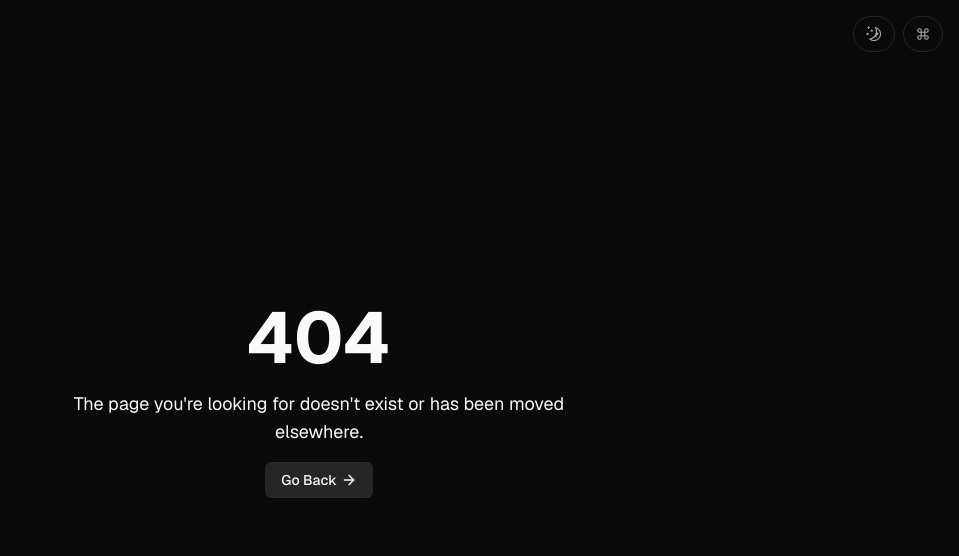
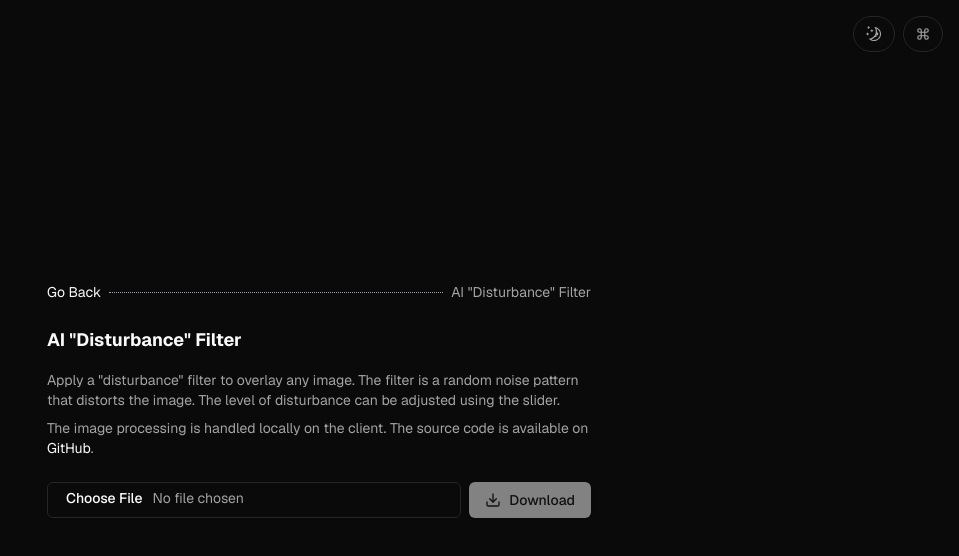
Before and after one commit to dromzeh/dromzeh.dev, a Next.js app: page /tools/ai-disturbance in a window 1280 px wide. Before the commit this address had no page. Shown: the top 556 px of the page, without its empty margins (321-1280 px from the left). Built offline with nearby package versions, Linux system fonts and the light colour scheme.

Commit message:
ai disturbance, consistencies

```diff
--- a/next.config.mjs
+++ b/next.config.mjs
@@ -6,7 +6,9 @@ const nextConfig = {
         remotePatterns: [
             { hostname: "cdn.discordapp.com" },
             { hostname: "i.scdn.co" },
+            { hostname: "cdn.marcel.best" },
         ],
+        unoptimized: true,
     },
     reactStrictMode: true,
     swcMinify: true,
--- a/src/app/posts/[id]/page.tsx
+++ b/src/app/posts/[id]/page.tsx
@@ -54,21 +54,23 @@ async function PostPage({ params: { id } }: Props) {
                         <span className="text-neutral-500">
                             <Link
                                 href="/posts"
-                                className="text-white hover:text-neutral-500 transition-colors duration-150"
+                                className="text-foreground group-hover:text-muted-foreground/50 transition-colors duration-150 hover:cursor-pointer"
                             >
                                 Go Back
                             </Link>
                         </span>
                         <div className="flex-grow border-t border-dotted border-gray-400"></div>
-                        <span className="text-neutral-400">
+                        <span className="text-muted-foreground">
                             {formattedDate}
                         </span>
                     </div>
                     <div className="flex flex-col space-y-2">
-                        <h1 className="text-white text-lg font-semibold">
+                        <h1 className="text-foreground text-lg font-semibold">
                             {post.title}
                         </h1>
-                        <h2 className="text-neutral-400">{post.description}</h2>
+                        <h2 className="text-muted-foreground">
+                            {post.description}
+                        </h2>
                         <p className="text-xs">
                             Estimated read time: {readTime} min
                         </p>
--- a/src/app/posts/page.tsx
+++ b/src/app/posts/page.tsx
@@ -11,14 +11,9 @@ export default function PostsPage() {
         <div className="min-h-screen max-w-xl mx-auto flex items-center justify-center">
             <div className="py-12 px-4 text-sm">
                 <section className="flex flex-col space-y-6 min-w-full">
-                    <PostsDesc />
                     <PostContainer />
                 </section>
             </div>
         </div>
     );
 }
-
-function PostsDesc() {
-    return <div></div>;
-}
--- /dev/null
+++ b/src/app/tools/ai-disturbance/page.tsx
@@ -0,0 +1,61 @@
+import { Metadata } from "next";
+import Link from "next/link";
+import { AIDisturbanceClient } from "~/components/ai-disturbance/client";
+
+export const metadata: Metadata = {
+    title: "ai 'disturbance' tool • dromzeh.dev",
+    metadataBase: new URL("https://dromzeh.dev"),
+};
+
+export default function AIDisturbancePage() {
+    return (
+        <div className="min-h-screen max-w-xl mx-auto flex items-center justify-center">
+            <div className="py-12 px-4 text-sm">
+                <div className="flex flex-col space-y-6">
+                    <div className="flex flex-row space-x-2 items-center justify-between group">
+                        <span className="text-neutral-500">
+                            <Link
+                                href="/"
+                                className="text-foreground group-hover:text-muted-foreground/50 transition-colors duration-150 hover:cursor-pointer"
+                            >
+                                Go Back
+                            </Link>
+                        </span>
+                        <div className="flex-grow border-t border-dotted border-gray-400"></div>
+                        <span className="text-muted-foreground">
+                            AI &quot;Disturbance&quot; Filter
+                        </span>
+                    </div>
+                    <div className="flex flex-col space-y-2">
+                        <h1 className="text-foreground font-bold text-lg mb-2">
+                            AI &quot;Disturbance&quot; Filter
+                        </h1>
+                        <div className="flex flex-col space-y-2">
+                            <p>
+                                Apply a &quot;disturbance&quot; filter to
+                                overlay any image. The filter is a random noise
+                                pattern that distorts the image. The level of
+                                disturbance can be adjusted using the slider.
+                            </p>
+                            <p>
+                                The image processing is handled locally on the
+                                client. The source code is available on{" "}
+                                <Link
+                                    href="https://github.com/dromzeh/dromzeh.dev"
+                                    target="_blank"
+                                    className="text-foreground hover:text-muted-foreground/50 transition-all duration-150"
+                                >
+                                    GitHub
+                                </Link>
+                                .
+                            </p>
+                        </div>
+                    </div>
+                    <section className="flex flex-col space-y-4 mt-2">
+                        <AIDisturbanceClient />
+                    </section>
+                </div>
+            </div>
+        </div>
+    );
+}
--- /dev/null
+++ b/src/components/ai-disturbance/client.tsx
@@ -0,0 +1,119 @@
+"use client";
+
+import { Input } from "../ui/input";
+import { Button } from "../ui/button";
+import { DownloadIcon } from "lucide-react";
+import { useState, useEffect, useCallback } from "react";
+import { Skeleton } from "../ui/skeleton";
+import { Slider } from "~/components/ui/slider";
+import Link from "next/link";
+
+export function AIDisturbanceClient() {
+    const [image, setImage] = useState<File | null>(null);
+    const [isProcessing, setIsProcessing] = useState(false);
+    const [disturbanceLevel, setDisturbanceLevel] = useState<number>(5);
+    const [originalImage, setOriginalImage] = useState<string | null>(null);
+
+    const applyDisturbanceFilter = useCallback(() => {
+        if (originalImage) {
+            const img = new Image();
+            img.src = originalImage;
+            img.onload = () => {
+                const canvas = document.createElement("canvas");
+                const ctx = canvas.getContext("2d");
+                if (ctx) {
+                    canvas.width = img.width;
+                    canvas.height = img.height;
+                    ctx.drawImage(img, 0, 0);
+                    const disturbanceImage = new Image();
+                    disturbanceImage.src = "/filter/disturbance.jpg";
+                    disturbanceImage.onload = () => {
+                        ctx.globalAlpha = disturbanceLevel / 100;
+                        ctx.drawImage(
+                            disturbanceImage,
+                            0,
+                            0,
+                            img.width,
+                            img.height,
+                        );
+                        fetch(canvas.toDataURL("image/png"))
+                            .then((res) => res.blob())
+                            .then((blob) => {
+                                setImage(new File([blob], "disturbed.png"));
+                                setIsProcessing(false);
+                            });
+                    };
+                }
+            };
+        }
+    }, [originalImage, disturbanceLevel]);
+
+    useEffect(() => {
+        applyDisturbanceFilter();
+    }, [applyDisturbanceFilter]);
+
+    function handleFileChange(event: React.ChangeEvent<HTMLInputElement>) {
+        if (event.target.files && event.target.files.length > 0) {
+            const reader = new FileReader();
+            reader.onload = (e) => {
+                setOriginalImage(e.target?.result as string);
+            };
+            reader.readAsDataURL(event.target.files[0]);
+        }
+    }
+
+    return (
+        <div>
+            <div className="flex gap-2 flex-row items-center">
+                <Input
+                    type="file"
+                    onChange={handleFileChange}
+                    accept="image/*"
+                />
+                <Button
+                    disabled={!image}
+                    onClick={() => {
+                        if (!image) {
+                            return;
+                        }
+                        const a = document.createElement("a");
+                        a.href = URL.createObjectURL(image);
+                        a.download = "disturbed.png";
+                        a.click();
+                    }}
+                >
+                    <DownloadIcon className="w-4 h-4 mr-2" />
+                    Download
+                </Button>
+            </div>
+            {isProcessing && !image ? (
+                <Skeleton className="w-full h-64 mt-4" />
+            ) : (
+                image && (
+                    <>
+                        <Slider
+                            defaultValue={[5]}
+                            max={25}
+                            min={0}
+                            step={1}
+                            onValueChange={(value) => {
+                                setDisturbanceLevel(value[0]);
+                            }}
+                            className="mt-4"
+                        />
+                        <div className="text-sm flex justify-between text-muted-foreground">
+                            <p>0</p>
+                            <p>25</p>
+                        </div>
+                        {/* eslint-disable-next-line @next/next/no-img-element */}
+                        <img
+                            src={URL.createObjectURL(image)}
+                            className="w-full mt-4"
+                            alt="image"
+                        />
+                    </>
+                )
+            )}
+        </div>
+    );
+}
--- a/src/components/main/lanyard/profile.tsx
+++ b/src/components/main/lanyard/profile.tsx
@@ -29,14 +29,14 @@ export function LanyardProfile() {
     });
 
     useEffect(() => {
-        if (status) {
+        if (status && status.activities) {
             setActivity(
                 status.activities.find((activity) => activity.type !== 4),
             );
         }
     }, [status]);
 
-    if (loading || !status) {
+    if (loading || !status || !status.discord_user) {
         return null;
     }
 
--- a/src/components/post/post-sheet.tsx
+++ b/src/components/post/post-sheet.tsx
@@ -27,7 +27,7 @@ export function PostSheet(post: Post) {
                             {post.title}
                         </DrawerTitle>
                         <DrawerDescription className="mt-2 text-left">
-                            <p>Uploaded on {post.date}</p>
+                            <p className="mb-2">Uploaded on {post.date}</p>
                             {post.description.split("\n").map((line, i) => (
                                 <p key={i} className="mb-2">
                                     {line}
--- a/src/lib/posts/fetch-posts.ts
+++ b/src/lib/posts/fetch-posts.ts
@@ -1,14 +1,14 @@
 import matter from "gray-matter";
 import type { Post } from "../types";
-import { unstable_cache as cache } from "next/cache";
+// import { unstable_cache as cache } from "next/cache";
 
-export const getPosts = cache(async () => {
+export const getPosts = async () => {
     const posts = await fetch("https://api.dromzeh.dev/posts").then((res) =>
         res.json(),
     );
 
     return posts.posts as Post[];
-});
+};
 
 export async function getPost(slug: string) {
     const post = await fetch(`https://api.dromzeh.dev/posts/${slug}`).then(
```
Also changed, not shown: public/filter/disturbance.jpg (added).
